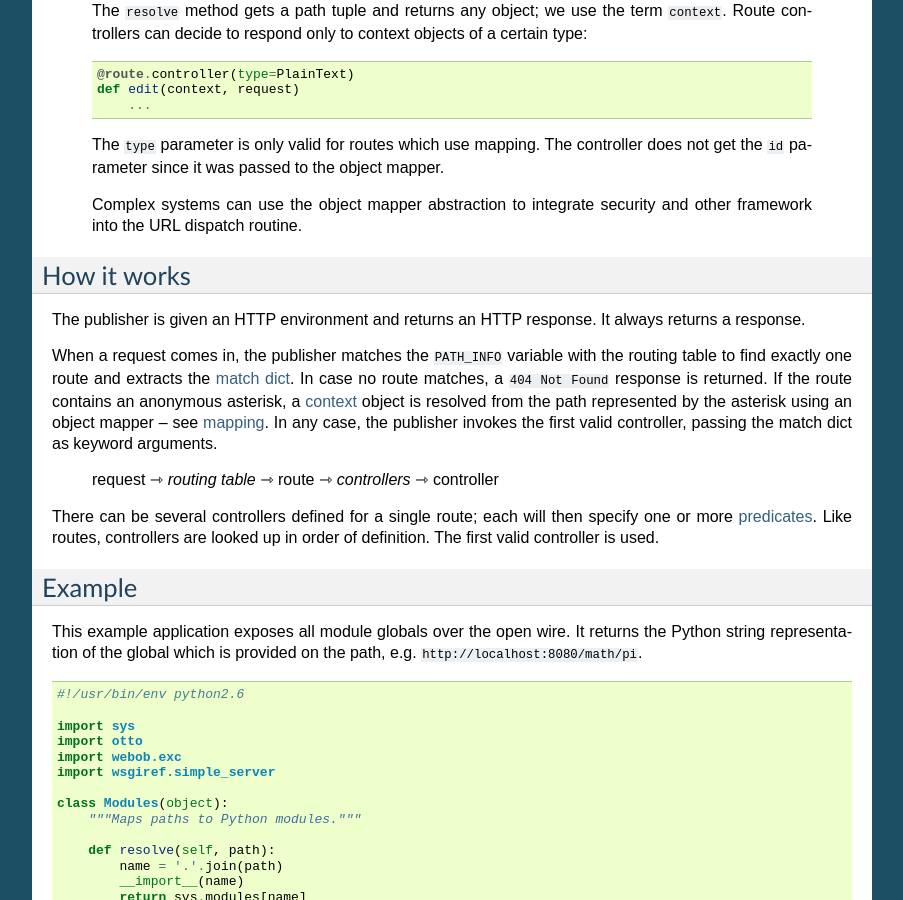
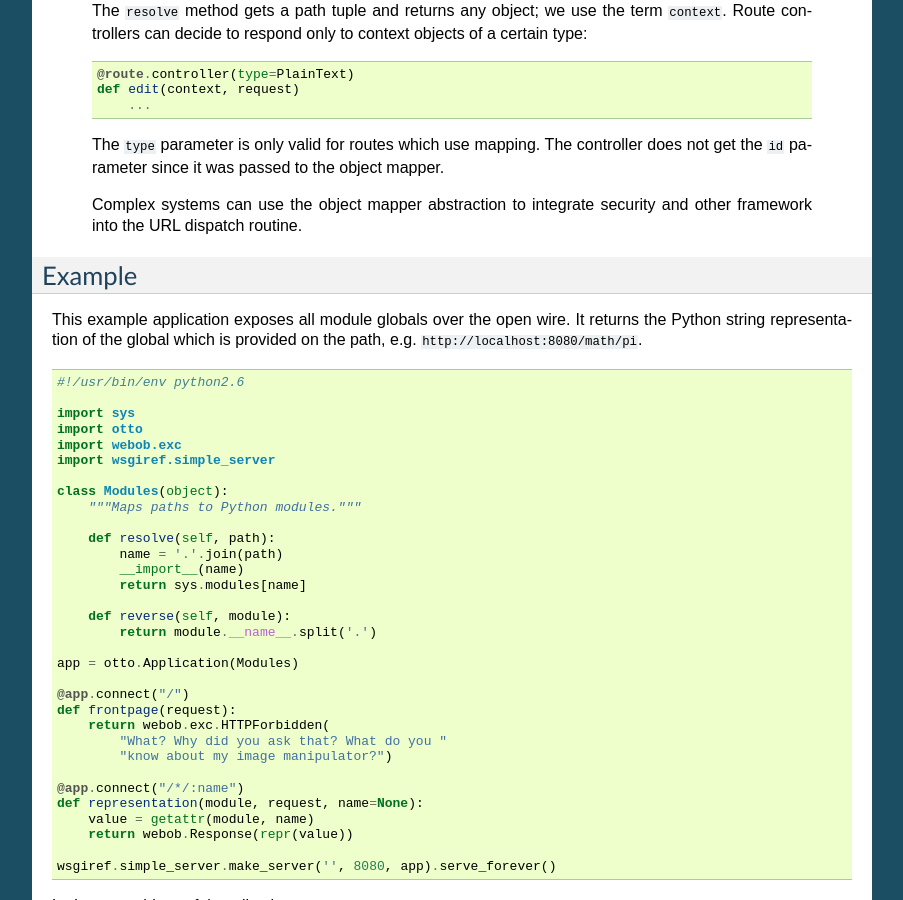
Before and after one commit to malthe/otto, a Sphinx documentation site: the page built from otto/docs/readme.rst, in a window 1280 px wide and 900 px high, scrolled down 2240 px. Shown: the whole window, without its empty margins (198-1101 px from the left). Built offline with Sphinx 7.4.7, drawn with Linux system fonts in a browser that asks for light colours.

Commit message:
We don't support predicates, actually, and the way the publisher works is almost trivial. Drop paragraph entirely.

```diff
--- a/otto/docs/readme.rst
+++ b/otto/docs/readme.rst
@@ -158,27 +158,6 @@ other.
   Complex systems can use the object mapper abstraction to integrate
   security and other framework into the URL dispatch routine.
 
-How it works
-------------
-
-The publisher is given an HTTP environment and returns an HTTP
-response. It always returns a response.
-
-When a request comes in, the publisher matches the ``PATH_INFO``
-variable with the routing table to find exactly one route and extracts
-the :term:`match dict`. In case no route matches, a ``404 Not Found``
-response is returned. If the route contains an anonymous asterisk, a
-:term:`context` object is resolved from the path represented by the
-asterisk using an object mapper -- see :ref:`mapping <mapping>`. In
-any case, the publisher invokes the first valid controller, passing
-the match dict as keyword arguments.
-
-  request ⇾ *routing table* ⇾ route ⇾ *controllers* ⇾ controller
-
-There can be several controllers defined for a single route; each will
-then specify one or more :ref:`predicates <reference>`. Like routes,
-controllers are looked up in order of definition. The first valid
-controller is used.
 
 Example
 -------
```
